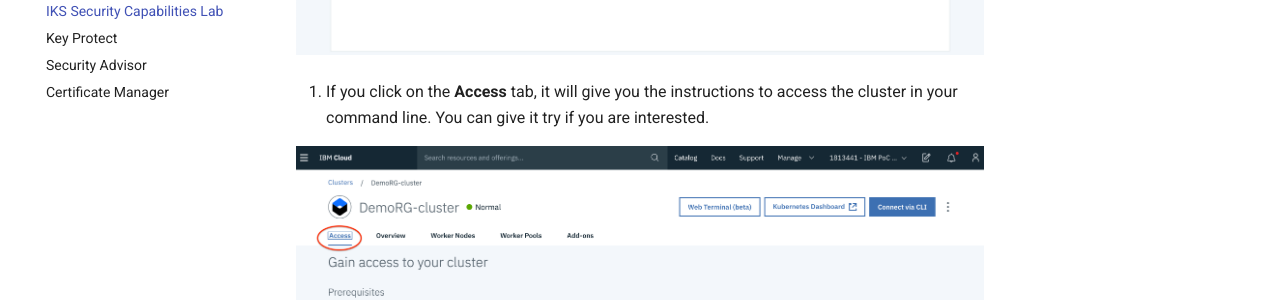
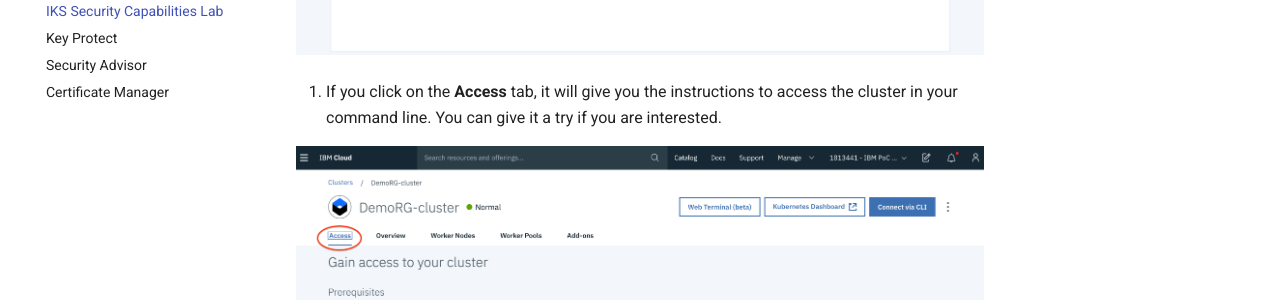
Before and after one commit to ibm-cloud-architecture/ibm-security-workshop, an MkDocs documentation site: the page built from docs/IKSSecurityCapabilities/README.md, in a window 1280 px wide and 900 px high, scrolled down 1108 px. Shown: the part 178-478 px from the top of the window. Built offline with MkDocs 1.6.1 and Material for MkDocs 9.7.7, drawn with Linux system fonts in a browser that asks for light colours; some of the changed text lies outside the part shown.

```diff
--- a/docs/IKSSecurityCapabilities/README.md
+++ b/docs/IKSSecurityCapabilities/README.md
@@ -16,7 +16,7 @@ IBM Cloud Container Registry helps you to store your docker images. These images
 
 ![AccessCluster](AccessCluster.png)
 
-3. If you click on the **Access** tab, it will give you the instructions to access the cluster in your command line. You can give it try if you are interested.
+3. If you click on the **Access** tab, it will give you the instructions to access the cluster in your command line. You can give it a try if you are interested.
 
 ![IKSCluster](IKSCluster.png)
 
```
Also changed, not shown: other parts of docs/IKSSecurityCapabilities/README.md (+1 -1 lines).
